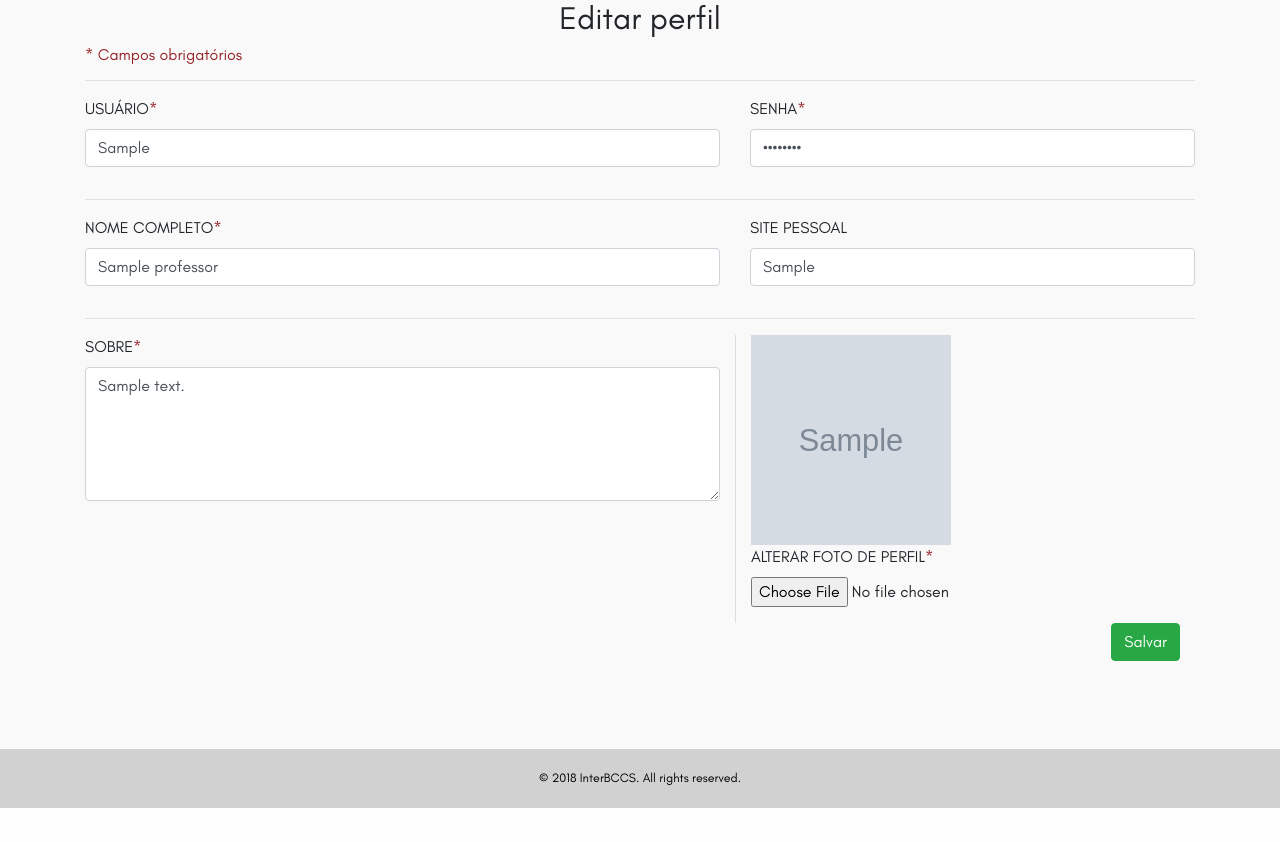
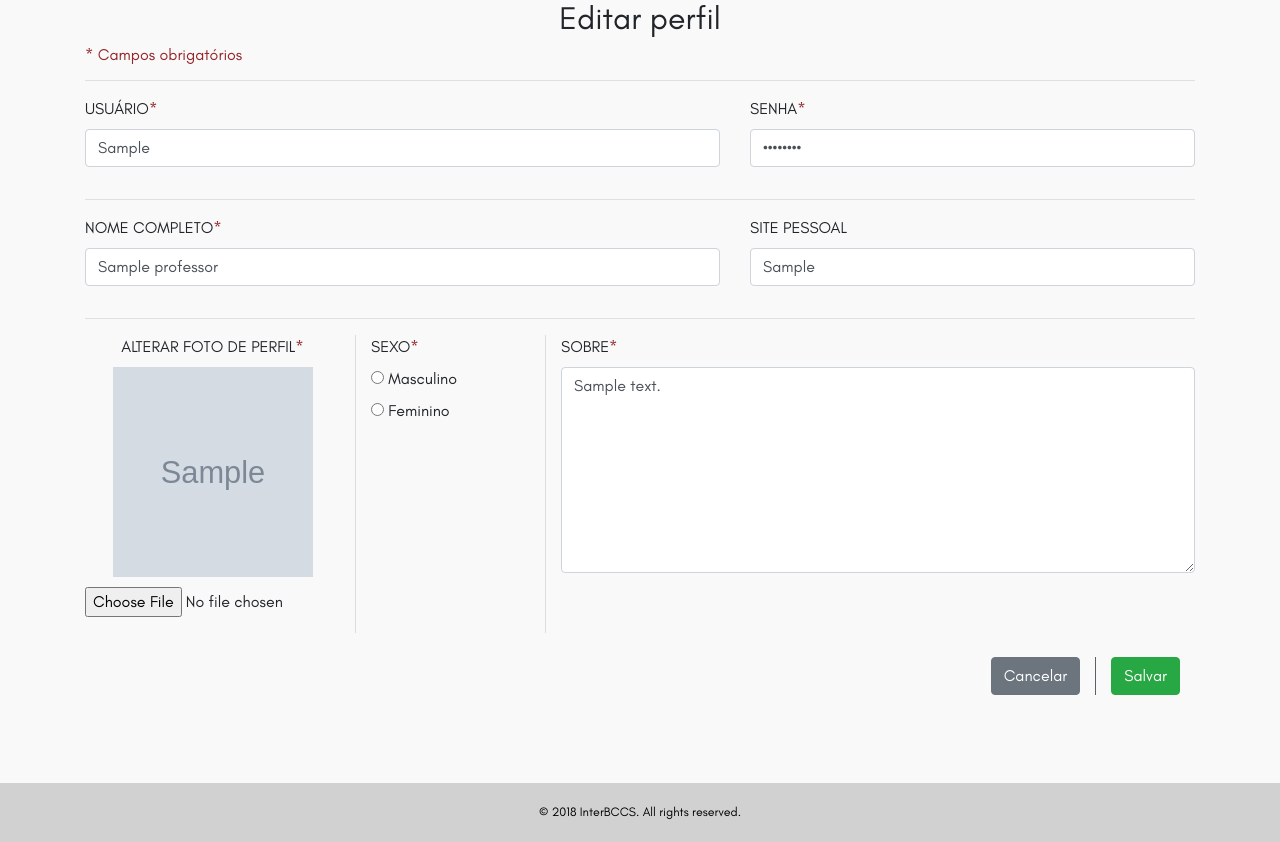
Before and after one commit to lucaspsacchi/Trabalho-de-Extens-o, a PHP site: page /cadastro/perfil.php in a window 1280 px wide. Shown: the part 231-1073 px from the top of the page. Before the commit the page ends 1039 px from the top, so only its background shows below. Run offline with PHP 8.4, Linux system fonts and the light colour scheme; the visitor is signed in with stand-in values (Sample User, id 1); tables that the repository leaves empty or names only in its code hold one stand-in row (values such as "Sample post"); grey boxes marked "Sample" are stand-in pictures.

Commit message:
Muitos detalhes

```diff
--- a/cadastro/perfil.php
+++ b/cadastro/perfil.php
@@ -51,8 +51,8 @@ if (!isset($_SESSION['logado']) && !isset($_SESSION['idSave'])) {
     }
 
 		if (!isset($novoNome) || $novoNome == "") {
-        $novoNome = $vetor->foto;
-    }
+			$novoNome = $vetor->foto;
+		}
 
 		//Alteração de senha
 		$flagPass = 0;
@@ -71,25 +71,25 @@ if (!isset($_SESSION['logado']) && !isset($_SESSION['idSave'])) {
 		}
 		if ($flagPass) {
 			if ($flagSite) {
-				$scriptSQL = "UPDATE `interbccs`.`professor`
-				SET `nome` ='".$_POST['nome']."', `usuario` ='".$_POST['usuario']."', `descricao` ='".$_POST['descricao']."', `senha` ='".$senha."', `site` = '".$_POST['site']."', `foto` = '".$novoNome."'
+				$scriptSQL = "UPDATE professor
+				SET nome ='".$_POST['nome']."', usuario ='".$_POST['usuario']."', descricao ='".$_POST['descricao']."', senha ='".$senha."', site = '".$_POST['site']."', foto = '".$novoNome."', sexo ='".$_POST['sexo']."'
 				WHERE id_professor =".$id.";";
 			}
 			else {
-				$scriptSQL = "UPDATE `interbccs`.`professor`
-				SET `nome` ='".$_POST['nome']."', `usuario` ='".$_POST['usuario']."', `descricao` ='".$_POST['descricao']."', `senha` ='".$senha."', `foto` = '".$novoNome."'
+				$scriptSQL = "UPDATE professor
+				SET nome ='".$_POST['nome']."', usuario ='".$_POST['usuario']."', descricao ='".$_POST['descricao']."', senha ='".$senha."', foto = '".$novoNome."', sexo ='".$_POST['sexo']."'
 				WHERE id_professor =".$id.";";
 			}
 		}
 		else {
 			if ($flagSite) {
-				$scriptSQL = "UPDATE `interbccs`.`professor`
-				SET `nome` ='".$_POST['nome']."', `usuario` ='".$_POST['usuario']."', `descricao` ='".$_POST['descricao']."', `site` = '".$_POST['site']."', `foto` = '".$novoNome."'
+				$scriptSQL = "UPDATE professor
+				SET nome ='".$_POST['nome']."', usuario ='".$_POST['usuario']."', descricao ='".$_POST['descricao']."', site = '".$_POST['site']."', foto = '".$novoNome."', sexo ='".$_POST['sexo']."'
 				WHERE id_professor =".$id.";";
 			}
 			else {
-				$scriptSQL = "UPDATE `interbccs`.`professor`
-				SET `nome` ='".$_POST['nome']."', `usuario` ='".$_POST['usuario']."', `descricao` ='".$_POST['descricao']."', `foto` = '".$novoNome."'
+				$scriptSQL = "UPDATE professor
+				SET nome ='".$_POST['nome']."', usuario ='".$_POST['usuario']."', descricao ='".$_POST['descricao']."', foto = '".$novoNome."', sexo ='".$_POST['sexo']."'
 				WHERE id_professor =".$id.";";
 			}
 		}
@@ -103,7 +103,7 @@ if (!isset($_SESSION['logado']) && !isset($_SESSION['idSave'])) {
 			$result = $conn->query($scriptSQL);
 			$vetor = $result->fetch_object();
 
-			$_SESSION['mensagem'] = "Perfil atualizado com sucesso!";
+			$_SESSION['msg_proj'] = "Dados alterados com sucesso!";
 			header('Location: ./home.php');
 		}
 		else {
@@ -187,26 +187,38 @@ if (!isset($_SESSION['logado']) && !isset($_SESSION['idSave'])) {
 					</div>
 					<hr>
 					<div class="row">
-						<div class="col-7">
+						<div class="col-3">
 							<div class="form-group">
-								<label for="comment">SOBRE<span class="ast">*</span></label>
-								<textarea type="text" name="descricao" class="form-control" rows="5" required maxlength="1000" id="description" placeholder="Escreva um pouco sobre você e sua formação"><?php echo $vetor->descricao; ?></textarea>
-							</div>
-						</div>
-						<div class="col-5 vertical-line">
-
-								<div class="form-group">
-									<img id="photo" src="../Imagens/<?php echo $vetor->foto;?>" class="img-rounded" width="200" height="210">
-									<br>
-									<label for="comment">ALTERAR FOTO DE PERFIL<span class="ast">*</span> </label>
+								<center>
+									<label for="comment">ALTERAR FOTO DE PERFIL<span class="ast">*</span> </label><br>
+									<img id="photo" src="../Imagens/<?php echo $vetor->foto;?>" class="img-rounded" width="200" height="210" style="margin-bottom: 10px;">
 									<input type="file" name="file" id="file" value="0">
 									<div class="form-group">
 											<input type="hidden" id="photo_change" name="photo_change">
 									</div>
-								</div>
+								</center>
+							</div>
+						</div>
+						<div class="col-2 vertical-line">
+							<div class="form-group">
+								<label>SEXO<span class="ast">*</span></label><br>
+								<input type="radio" id="masc" name="sexo" value="0" <?php if ($vetor->sexo == '0') echo 'checked'; ?>>
+								<label> Masculino</label><br>
+								<input type="radio" id="femi" name="sexo" value="1" <?php if ($vetor->sexo == '1') echo 'checked'; ?>>
+								<label> Feminino</label>
+							</div>
+						</div>
+						<div class="col-7 vertical-line">
+							<div class="form-group">
+								<label for="comment">SOBRE<span class="ast">*</span></label>
+								<textarea type="text" name="descricao" class="form-control" rows="8" required maxlength="1000" id="description" placeholder="Escreva um pouco sobre você e sua formação"><?php echo $vetor->descricao; ?></textarea>
+							</div>
 						</div>
 					</div>
+					<br>
 					<div class="d-flex flex-row justify-content-end col-12">
+							<a class="btn btn-secondary" href="./home.php" name="cancelar_dados">Cancelar</a>
+							<div class="" style="border-left: 1px solid #5A6268; margin-left: 15px; margin-right: 15px;"></div>
 							<button class="btn btn-success" name="salvar_dados">Salvar</button>
 					</div>
 				</form>
```
Also changed, not shown: cadastro/alterar_cadastro.php (+36 -10 lines), cadastro/cadastro_projeto.php (+3 -4 lines), cadastro/esqueceu.php (+11 -7 lines), cadastro/home.php (+20 -0 lines), cadastro/login.php (+21 -8 lines), js/senha.js (+13 -5 lines), 1 other file.
